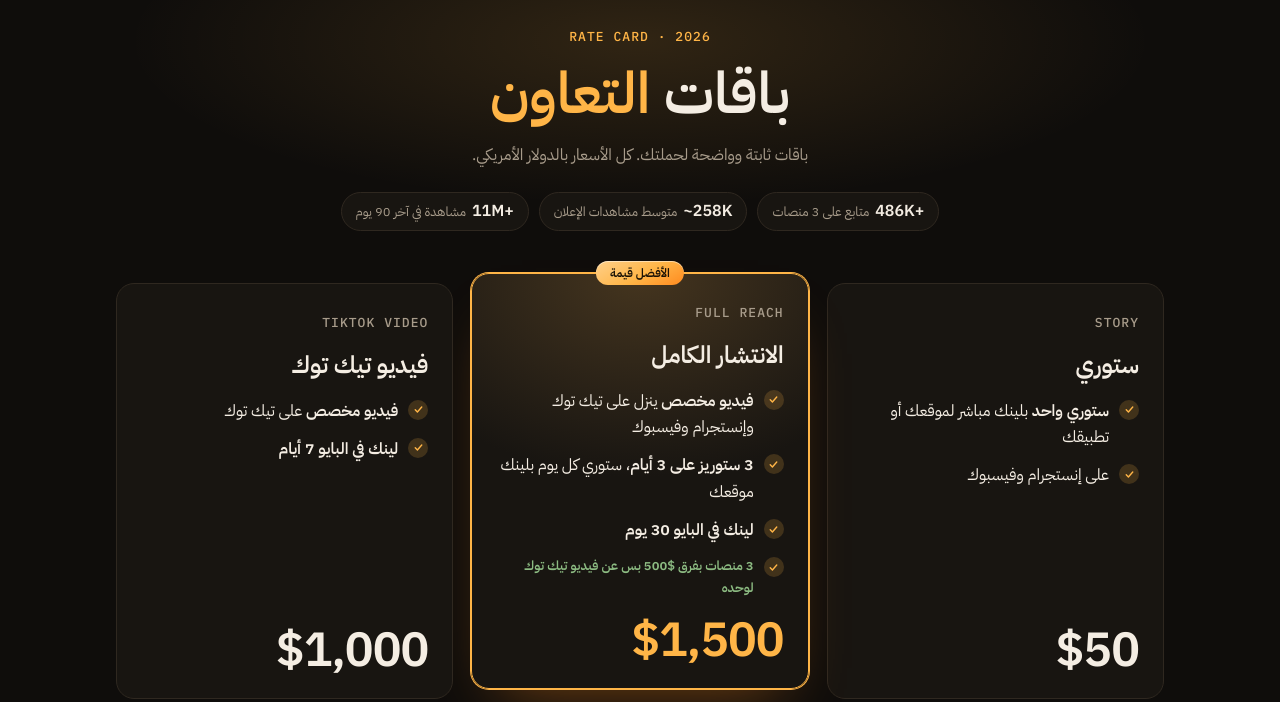
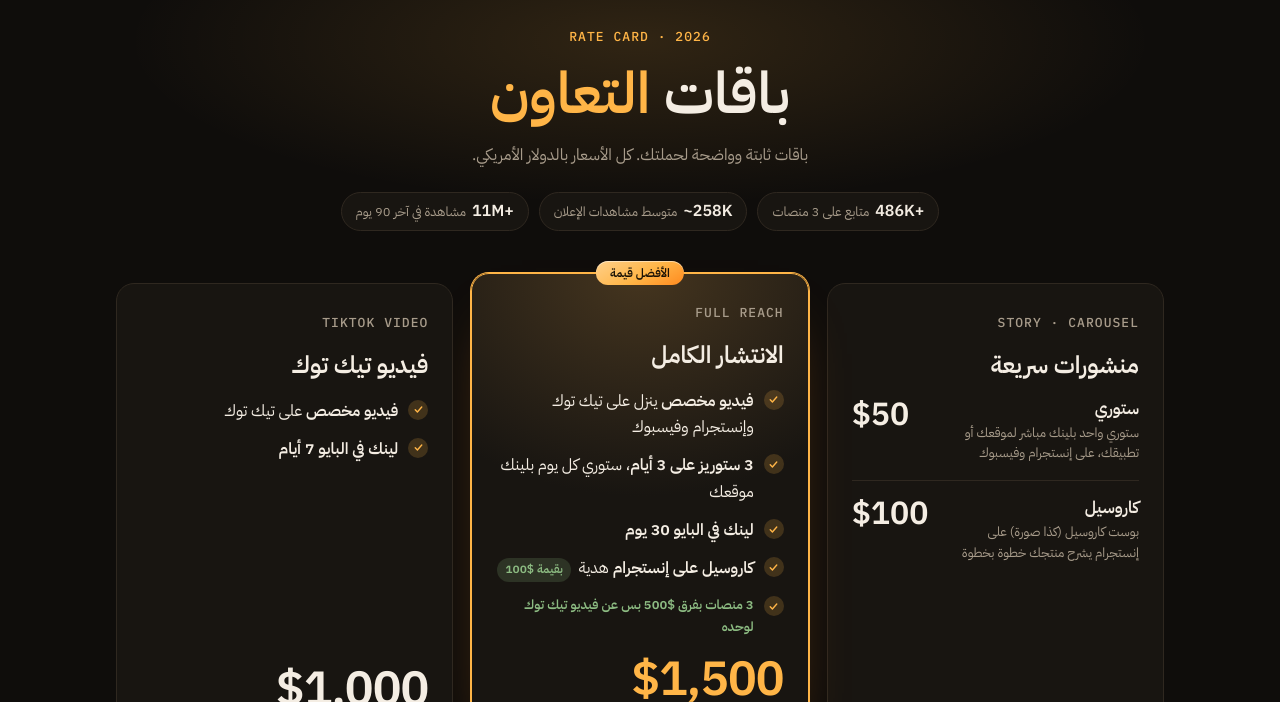
Before and after one commit to elalamyph/elalamyph.github.io, a plain HTML site: page rates.html in a window 1280 px wide. Shown: the part 98-800 px from the top of the page. Drawn offline with Linux system fonts and the light colour scheme; a web font is replaced by a local one.

Commit message:
Add carousel: $100 package and free in Full Reach
Co-Authored-By: Claude Opus 5.5 <noreply@anthropic.com>

```diff
--- a/rates.html
+++ b/rates.html
@@ -92,6 +92,14 @@ p { margin: 0; }
 .pack-hero .price b { color: var(--amber); }
 .badge { position: absolute; top: -13px; inset-inline-start: 50%; translate: -50% 0; padding: 6px 14px; border-radius: 999px; background: linear-gradient(150deg, #ffd08a, var(--amber) 55%, var(--amber-deep)); color: var(--amber-ink); font: 700 .75rem/1 var(--font-display); white-space: nowrap; box-shadow: inset 0 1px 0 rgba(255, 255, 255, .5); }
 [dir="rtl"] .badge { translate: 50% 0; }
+.quick { display: grid; gap: 0; align-content: start; }
+.q-row { display: flex; justify-content: space-between; align-items: flex-start; gap: 14px; padding: 16px 0; border-top: 1px solid var(--line); }
+.q-row:first-child { border-top: 0; padding-top: 0; }
+.q-row b { display: block; font: 600 1.05rem/1.3 var(--font-display); }
+.q-row small { display: block; margin-top: 4px; color: var(--muted); font-size: .8125rem; line-height: 1.55; }
+.q-price { font: 800 2rem/1 var(--font-display); direction: ltr; white-space: nowrap; }
+.pack-quick { grid-template-rows: auto auto 1fr auto; }
+.gift { display: inline-block; margin-inline-start: 4px; padding: 2px 8px; border-radius: 999px; background: color-mix(in srgb, var(--leaf) 18%, transparent); color: var(--leaf); font-size: .75rem; font-weight: 600; }
 .value { color: var(--leaf); font-size: .8125rem; font-weight: 600; }
 
 /* add-ons + note */
@@ -160,14 +168,20 @@ footer .wrap { display: flex; flex-wrap: wrap; justify-content: space-between; g
 
   <section class="packs">
     <div class="wrap pack-grid">
-      <article class="pack">
-        <span class="mono">Story</span>
-        <div><h2 data-i18n="p1">ستوري</h2></div>
-        <ul class="feat">
-          <li data-i18n="p1a" data-html><span><b>ستوري واحد</b> بلينك مباشر لموقعك أو تطبيقك</span></li>
-          <li data-i18n="p1b">على إنستجرام وفيسبوك</li>
-        </ul>
-        <div class="price"><b>$50</b></div>
+      <article class="pack pack-quick">
+        <span class="mono">Story · Carousel</span>
+        <div><h2 data-i18n="pq">منشورات سريعة</h2></div>
+        <div class="quick">
+          <div class="q-row">
+            <div><b data-i18n="p1">ستوري</b><small data-i18n="p1a">ستوري واحد بلينك مباشر لموقعك أو تطبيقك، على إنستجرام وفيسبوك</small></div>
+            <span class="q-price">$50</span>
+          </div>
+          <div class="q-row">
+            <div><b data-i18n="pc">كاروسيل</b><small data-i18n="pca">بوست كاروسيل (كذا صورة) على إنستجرام يشرح منتجك خطوة بخطوة</small></div>
+            <span class="q-price">$100</span>
+          </div>
+        </div>
+        <span></span>
       </article>
 
       <article class="pack pack-hero">
@@ -178,6 +192,7 @@ footer .wrap { display: flex; flex-wrap: wrap; justify-content: space-between; g
           <li data-i18n="p3a" data-html><span><b>فيديو مخصص</b> ينزل على تيك توك وإنستجرام وفيسبوك</span></li>
           <li data-i18n="p3b" data-html><span><b>3 ستوريز على 3 أيام</b>، ستوري كل يوم بلينك موقعك</span></li>
           <li data-i18n="p3c" data-html><span><b>لينك في البايو 30 يوم</b></span></li>
+          <li data-i18n="p3g" data-html><span><b>كاروسيل على إنستجرام</b> هدية <span class="gift">بقيمة $100</span></span></li>
           <li class="value" data-i18n="p3v">3 منصات بفرق $500 بس عن فيديو تيك توك لوحده</li>
         </ul>
         <div class="price"><b>$1,500</b></div>
@@ -229,11 +244,11 @@ footer .wrap { display: flex; flex-wrap: wrap; justify-content: space-between; g
   const en = {
     name: "Mahmoud Osman", title: "Collaboration <em>packages</em>", sub: "Clear, fixed packages for your campaign. All prices in US dollars.",
     pr1: "followers on 3 platforms", pr2: "typical views per ad", pr3: "views in the last 90 days",
-    p1: "Story", p1a: "<span><b>One story</b> with a direct link to your site or app</span>", p1b: "On Instagram and Facebook",
+    pq: "Quick posts", p1: "Story", p1a: "One story with a direct link to your site or app, on Instagram and Facebook", pc: "Carousel", pca: "An Instagram carousel post (multiple slides) explaining your product step by step",
     badge: "Best value", p3: "Full Reach",
     p3a: "<span><b>A dedicated video</b> published on TikTok, Instagram and Facebook</span>",
     p3b: "<span><b>3 stories over 3 days</b>, one a day with your website link</span>",
-    p3c: "<span><b>Link in bio for 30 days</b></span>", p3v: "3 platforms for just $500 more than a TikTok-only video",
+    p3c: "<span><b>Link in bio for 30 days</b></span>", p3g: "<span><b>Instagram carousel</b> included free <span class=\"gift\">worth $100</span></span>", p3v: "3 platforms for just $500 more than a TikTok-only video",
     p2: "TikTok Video", p2a: "<span><b>A dedicated video</b> on TikTok</span>", p2b: "<span><b>Link in bio for 7 days</b></span>",
     exTitle: "Add-ons for any package", ex1: "Discount or promo code in the video", ex2: "Using the video as a paid ad on TikTok or Instagram",
     ntTitle: "Different budget?", ntText: "We can work out a price that fits your company's budget. Send me the campaign details and I'll get back to you.",
```
Also changed, not shown: 2 other files.
